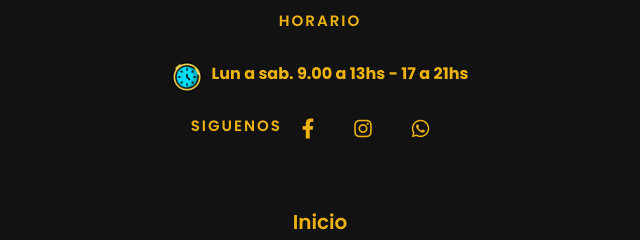
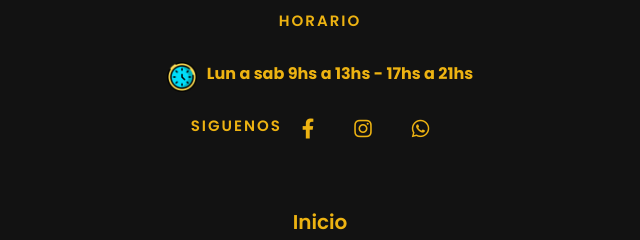
Before and after one commit to luismagnum/queseriademi, a website: page index.html in a window 1280 px wide. Shown: the part 2937-3177 px from the top of the page, 320-960 px from the left. Drawn offline with Linux system fonts and the light colour scheme.

Commit message:
arreglar horario

```diff
--- a/index.html
+++ b/index.html
@@ -170,7 +170,7 @@
                     <h4>Horario</h4>
                     <div class="imagen">
                     <img src="./images/time.png" alt=""/>
-                    <p>Lun a sab. 9.00 a 13hs - 17 a 21hs</p>
+                    <p>Lun a sab 9hs a 13hs - 17hs a 21hs</p>
                     </div>
                     </div>
                     <br><br>
```
